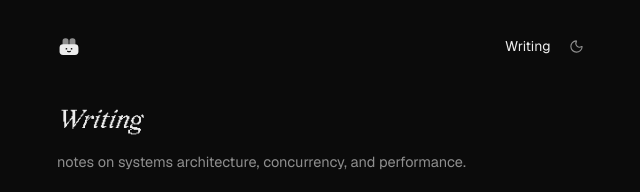
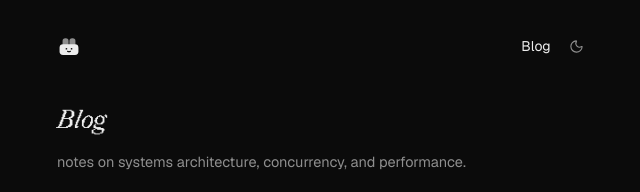
Before and after one commit to tarunbtw/tarunbtw.github.io, a React (Vite) app: page /blog in a window 1280 px wide. Shown: the top 192 px of the page, without its empty margins (319-959 px from the left). Built offline with nearby package versions, Linux system fonts and the light colour scheme.

Commit message:
updated homepage

```diff
--- a/index.html
+++ b/index.html
@@ -13,7 +13,7 @@
     <link
       rel="alternate"
       type="application/rss+xml"
-      title="Tarun — writing"
+      title="Tarun — blog"
       href="/rss.xml"
     />
     <meta property="og:type" content="website" />
--- a/src/components/Header.tsx
+++ b/src/components/Header.tsx
@@ -29,7 +29,7 @@ export function Header() {
     startViewTransition.call(document, apply)
   }
 
-  const isWritingActive = location.pathname.startsWith('/blog')
+  const isBlogActive = location.pathname.startsWith('/blog')
 
   return (
     <header className="top rise">
@@ -56,10 +56,10 @@ export function Header() {
       <nav className="nav" aria-label="primary">
         <Link
           to="/blog"
-          className={isWritingActive ? 'active' : ''}
-          aria-current={isWritingActive ? 'page' : undefined}
+          className={isBlogActive ? 'active' : ''}
+          aria-current={isBlogActive ? 'page' : undefined}
         >
-          Writing
+          Blog
         </Link>
         <button
           className="theme"
--- a/src/components/WritingSection.tsx
+++ b/src/components/WritingSection.tsx
@@ -5,8 +5,8 @@ export function WritingSection() {
   const homePosts = POSTS.filter((post) => !post.hide_from_home)
 
   return (
-    <section className="section" id="writing">
-      <h2 className="section-title">Writing</h2>
+    <section className="section" id="blog">
+      <h2 className="section-title">Blog</h2>
       <ul className="rows">
         {homePosts.map((post) => (
           <li key={post.slug}>
--- a/src/index.css
+++ b/src/index.css
@@ -686,6 +686,7 @@ a.row:hover {
   white-space: nowrap;
 }
 
+#blog .row-name,
 #writing .row-name,
 .list .row-name {
   white-space: normal;
@@ -714,6 +715,7 @@ a.row:hover {
 }
 
 @media (max-width: 520px) {
+  #blog .row,
   #writing .row,
   .list .row {
     flex-direction: column;
@@ -721,6 +723,7 @@ a.row:hover {
     gap: 0.2rem;
   }
 
+  #blog .row-meta,
   #writing .row-meta,
   .list .row-meta {
     font-size: 12px;
--- a/src/pages/BlogPage.tsx
+++ b/src/pages/BlogPage.tsx
@@ -4,12 +4,12 @@ import { POSTS } from '../data/posts'
 
 export function BlogPage() {
   useEffect(() => {
-    document.title = 'Writing · Tarun'
+    document.title = 'Blog · Tarun'
   }, [])
 
   return (
     <main className="stagger" style={{ '--d': '340ms' } as React.CSSProperties}>
-      <h1 className="title">Writing</h1>
+      <h1 className="title">Blog</h1>
       <p className="lede">
         notes on systems architecture, concurrency, and performance.
       </p>
--- a/src/pages/BlogPostPage.tsx
+++ b/src/pages/BlogPostPage.tsx
@@ -21,7 +21,7 @@ export function BlogPostPage() {
       <article>
         <header className="head">
           <Link className="back" to="/blog">
-            ← Writing
+            ← Blog
           </Link>
           <h1>{post.title}</h1>
           <p className="meta">
```
Also changed, not shown: 1 other file (tests, documents, lock files or other folders).
